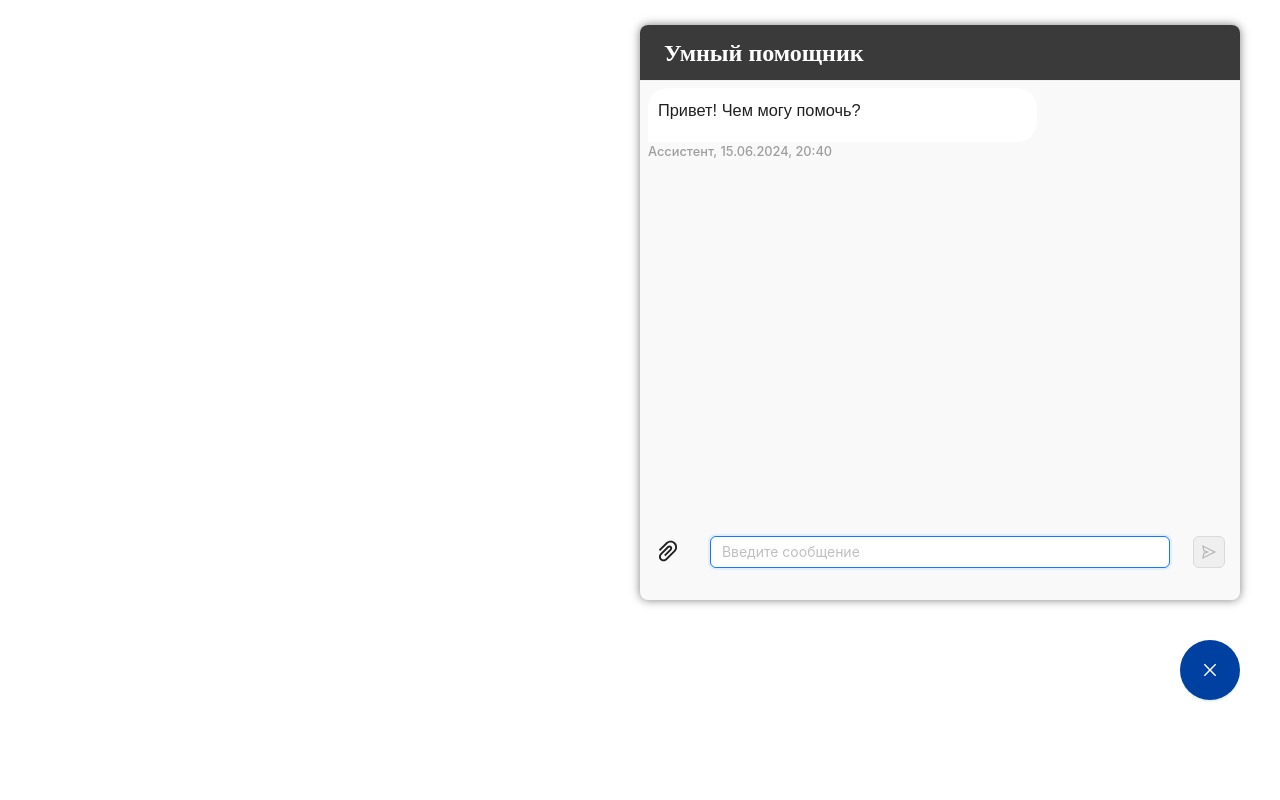
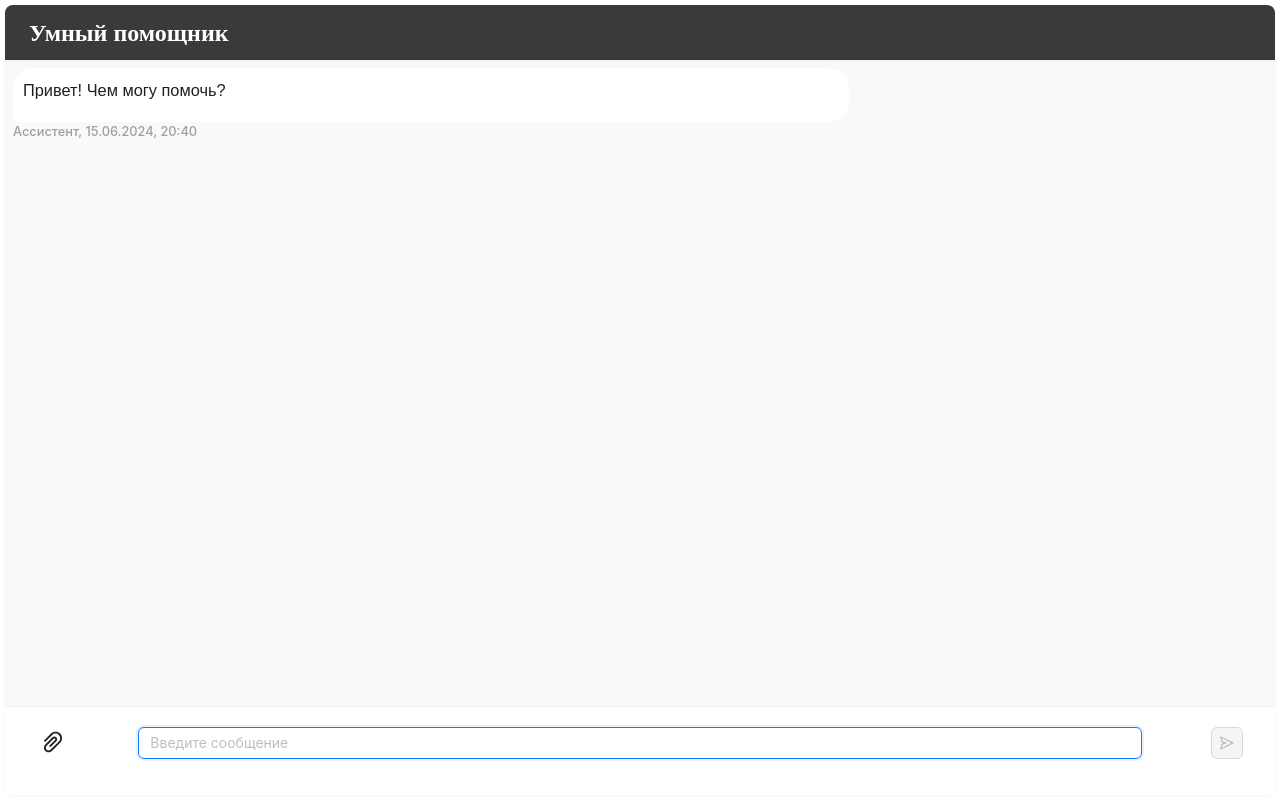
Before and after one commit to Afaneor/lct-2024-summer-invest-extension, a React (Create React App) app: page / in a window 1280 px wide. Built offline with nearby package versions, Linux system fonts and the light colour scheme; what javascript-time-ago would draw is missing.

Commit message:
feat: вынес чат в айфрейм

```diff
--- a/src/components/MainChatBtn/style.module.scss
+++ b/src/components/MainChatBtn/style.module.scss
@@ -3,8 +3,8 @@
   height: 60px !important;
   width: 60px !important;
   position: fixed !important;
-  bottom: 100px !important;
-  right: 40px !important;
+  bottom: 8px !important;
+  right: 8px !important;
   z-index: 99999999 !important;
   display: flex !important;
   justify-content: center !important;
--- a/src/components/SmartChatContainer/SmartChatContainer.tsx
+++ b/src/components/SmartChatContainer/SmartChatContainer.tsx
@@ -18,6 +18,8 @@ export interface MessageData {
 
 const bodyStyle = {
   padding: 8,
+  height: '100%',
+  overflowY: 'auto',
 } as React.CSSProperties
 
 let sayHello = false
@@ -81,6 +83,7 @@ export const SmartChatContainer: FCC<SmartChatContainerProps> = ({
   }
   return (
     <Card
+      bordered={false}
       title={
         <BebasNeueTitle
           title={'Умный помощник'}
@@ -90,22 +93,19 @@ export const SmartChatContainer: FCC<SmartChatContainerProps> = ({
           }}
         />
       }
-      className={`${styles.container} ${isOpen ? styles.open : ''}`}
-      style={{
-        // height: height * 0.7,
-        right: isOpen ? 40 : -1000,
-      }}
+      className={styles.container}
       headStyle={headStyle}
       bodyStyle={bodyStyle}
+      actions={[
+        <div className={styles.cardFooter}>
+          <InputMessageContainer
+            isDisabled={isLoading}
+            onSend={onAddNewMessage}
+          />
+        </div>,
+      ]}
     >
-      <div
-        id={'scrollContainer'}
-        style={{
-          height: height * 0.7 - 120,
-          overflowY: 'auto',
-        }}
-        className={styles.scrollContainer}
-      >
+      <div className={styles.scrollContainer}>
         {fakeData.map((item) => (
           <Message
             key={item.id}
@@ -125,7 +125,6 @@ export const SmartChatContainer: FCC<SmartChatContainerProps> = ({
         ) : null}
         <div ref={messagesEndRef} />
       </div>
-      <InputMessageContainer isDisabled={isLoading} onSend={onAddNewMessage} />
     </Card>
   )
 }
--- a/src/components/SmartChatContainer/style.module.scss
+++ b/src/components/SmartChatContainer/style.module.scss
@@ -1,24 +1,18 @@
 .container {
-  transition: opacity 0.5s ease-in-out;
-  opacity: 0;
-  display: block !important;
-  position: fixed !important;
-  bottom: 200px !important;
-  box-shadow: 0 0 10px rgba(0, 0, 0, 0.5) !important;
-  border: none !important;
+  //box-shadow: 0 0 10px rgba(0, 0, 0, 0.5) !important;
   z-index: 99999 !important;
   background-color: #f9f9f9 !important;
-
-  @media screen and (min-width: 768px) {
-    width: 600px;
-  }
-
-  &.open {
-    opacity: 1;
-  }
+  display: flex;
+  flex-direction: column;
+  height: 100% !important;
 }
 
 .scrollContainer {
   scrollbar-width: none !important;
   -ms-overflow-style: none !important;
+  overflow-y: auto;
 }
+
+.cardFooter {
+  margin-top: auto;
+}
--- a/src/containers/App/App.tsx
+++ b/src/containers/App/App.tsx
@@ -5,11 +5,16 @@ export const App: React.FC = () => {
   // const { currentUserInfo, isLoading } = useContext(CurrentUserContext)
   const [show, setShow] = useState(true)
   return (
-    <div>
+    <div
+      style={{
+        height: '100vh',
+        padding: '5px',
+      }}
+    >
       <SmartChatContainer isOpen={show} />
-      <Suspense fallback={null}>
-        <MainChatBtn isActive={show} onClick={() => setShow(!show)} />
-      </Suspense>
+      {/*<Suspense fallback={null}>*/}
+      {/*  <MainChatBtn isActive={show} onClick={() => setShow(!show)} />*/}
+      {/*</Suspense>*/}
     </div>
   )
 }
```
Also changed, not shown: extension/contentScript.js (+87 -19 lines), extension/iframe.html (added, +13 -0 lines), extension/icons/chat-outline.png (added), extension/icons/close.png (added), extension/manifest.json.
